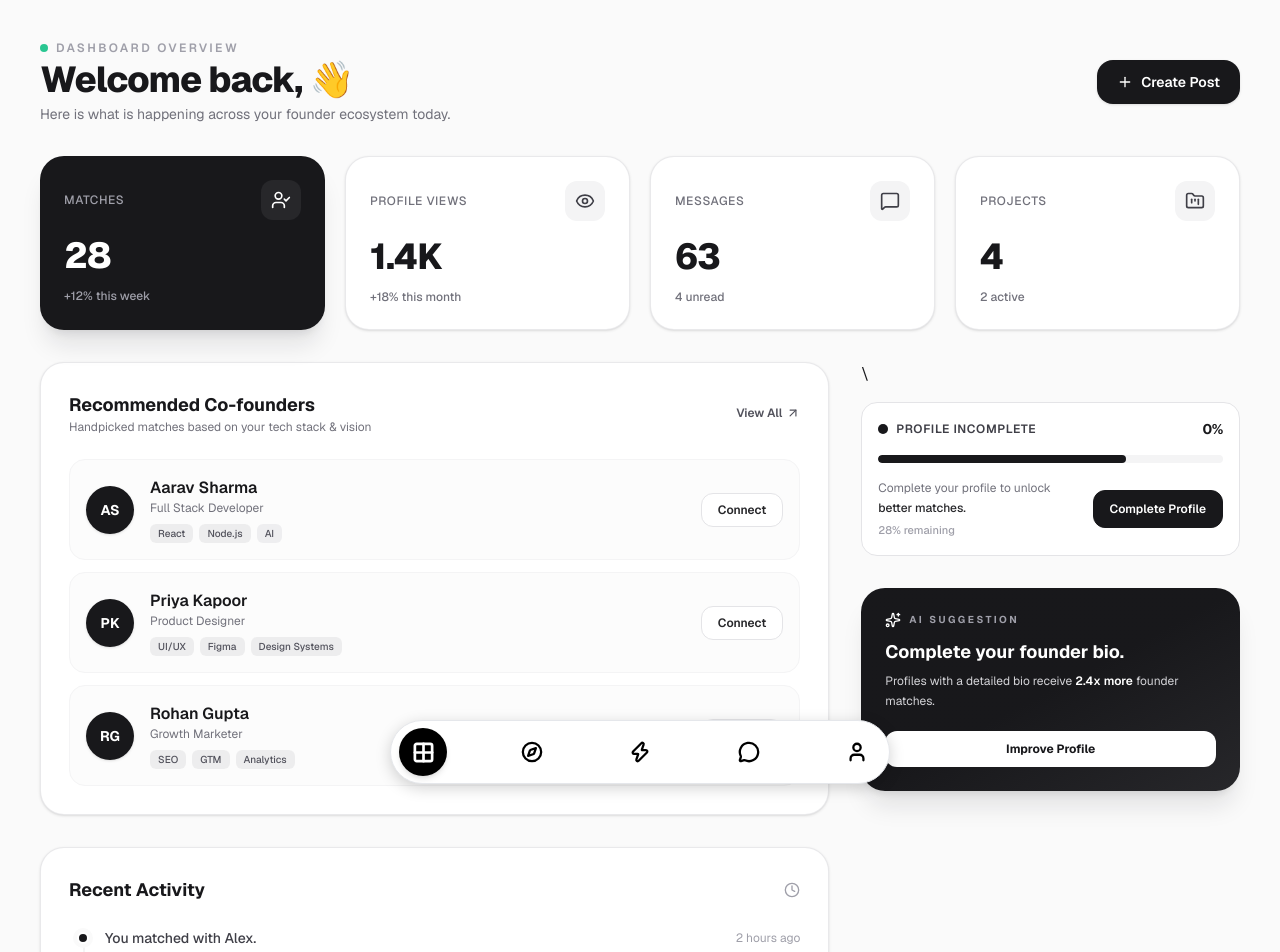
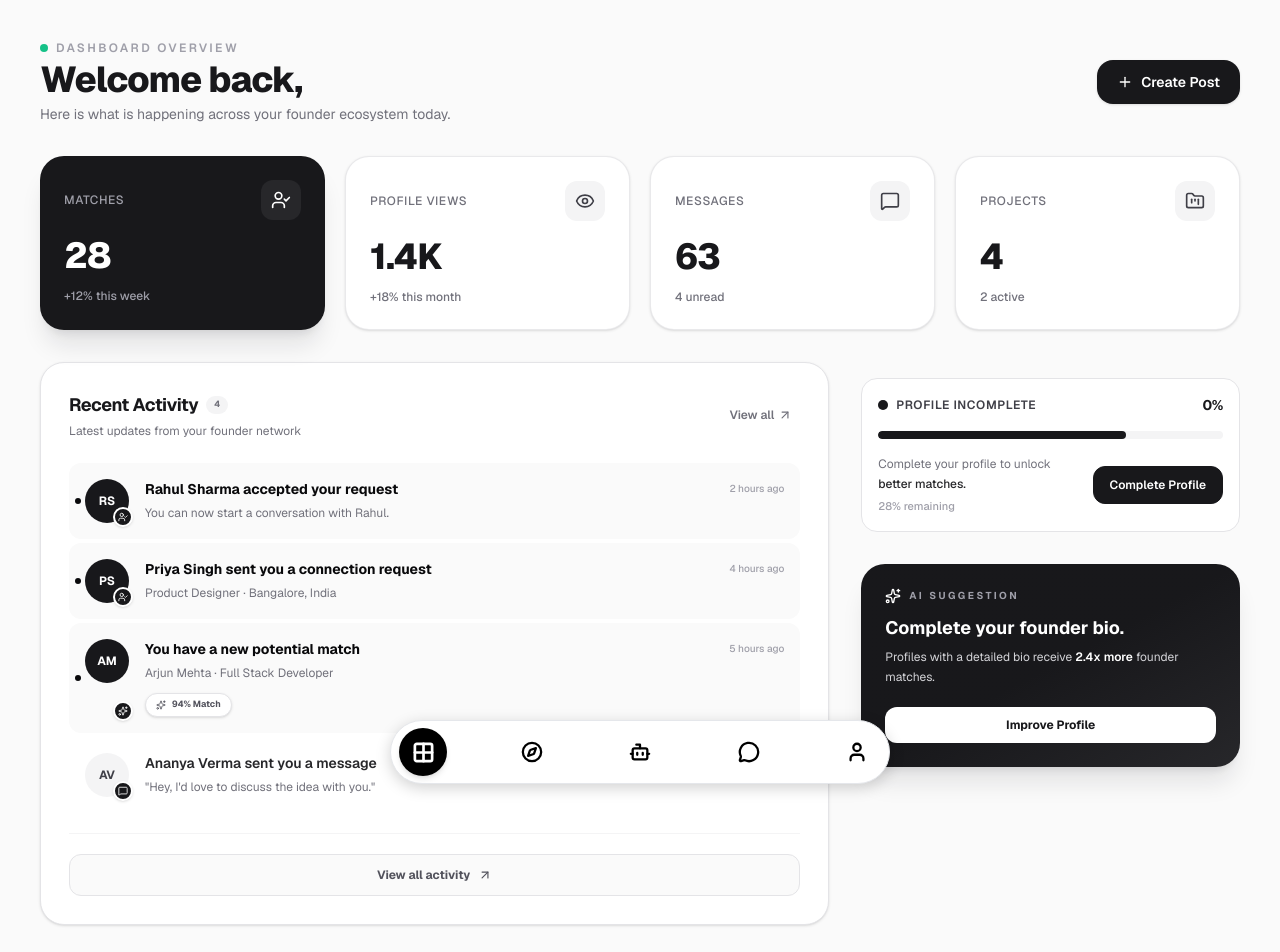
Before and after one commit to devcofinder-cloud/CoFinder-Frontend, a Next.js app: page /dashboard in a window 1280 px wide. Shown: the top 952 px of the page. Built offline with nearby package versions, Linux system fonts and the light colour scheme; sample sign-in values are in the browser's storage.

Commit message:
UI improve

```diff
--- a/app/(protected)/dashboard/Dashboard-Components/Footer.tsx
+++ b/app/(protected)/dashboard/Dashboard-Components/Footer.tsx
@@ -4,7 +4,7 @@ import { useState } from "react";
 import {
   Grid2X2,
   Compass,
-  Zap,
+  Bot,
   MessageCircle,
   User,
 } from "lucide-react";
@@ -13,7 +13,7 @@ import { useRouter } from "next/navigation";
 const tabs = [
   { id: "home", icon: Grid2X2 },
   { id: "explore", icon: Compass },
-  { id: "activity", icon: Zap },
+  { id: "bot", icon: Bot },
   { id: "chat", icon: MessageCircle },
   { id: "profile", icon: User },
 ];
--- a/app/(protected)/dashboard/page.tsx
+++ b/app/(protected)/dashboard/page.tsx
@@ -18,7 +18,7 @@ import { authStore } from "@/app/store/authStore";
 export default function DashboardPage() {
   const appRouter = useRouter();
 
-  const user = authStore((state)=>state.user)
+  const user = authStore((state) => state.user);
 
   const stats = [
     {
@@ -73,13 +73,44 @@ export default function DashboardPage() {
   ];
 
   const activities = [
-    { text: "You matched with Alex.", time: "2 hours ago" },
-    { text: "Your profile reached 120 views.", time: "5 hours ago" },
-    { text: "New founder joined your startup.", time: "1 day ago" },
-    { text: "Pitch deck uploaded.", time: "2 days ago" },
+    {
+      id: 1,
+      type: "connection",
+      title: "Rahul Sharma accepted your request",
+      description: "You can now start a conversation with Rahul.",
+      time: "2 hours ago",
+      avatar: "RS",
+      unread: true,
+    },
+    {
+      id: 2,
+      type: "request",
+      title: "Priya Singh sent you a connection request",
+      description: "Product Designer · Bangalore, India",
+      time: "4 hours ago",
+      avatar: "PS",
+      unread: true,
+    },
+    {
+      id: 3,
+      type: "match",
+      title: "You have a new potential match",
+      description: "Arjun Mehta · Full Stack Developer",
+      time: "5 hours ago",
+      avatar: "AM",
+      match: "94% Match",
+      unread: true,
+    },
+    {
+      id: 4,
+      type: "message",
+      title: "Ananya Verma sent you a message",
+      description: `"Hey, I'd love to discuss the idea with you."`,
+      time: "Yesterday",
+      avatar: "AV",
+      unread: false,
+    },
   ];
-
-
 
   return (
     <div className="min-h-screen bg-[#fafafa] p-6 sm:p-8 md:p-10 font-sans text-zinc-900">
@@ -94,7 +125,7 @@ export default function DashboardPage() {
               </p>
             </div>
             <h1 className="mt-1 text-3xl font-extrabold tracking-tight sm:text-4xl">
-              Welcome back, {user?.name} 👋
+              Welcome back, {user?.name}
             </h1>
             <p className="mt-1 text-sm text-zinc-500">
               Here is what is happening across your founder ecosystem today.
@@ -122,7 +153,7 @@ export default function DashboardPage() {
             </div>
 
             <span className="text-sm font-bold tracking-tight text-zinc-900">
-              {user?.completionStatus ||0}%
+              {user?.completionStatus || 0}%
             </span>
           </div>
 
@@ -145,7 +176,7 @@ export default function DashboardPage() {
               </p>
 
               <p className="mt-1 text-[11px] font-medium text-zinc-400">
-                28% remaining
+                25% remaining
               </p>
             </div>
 
@@ -170,45 +201,46 @@ export default function DashboardPage() {
         </div>
 
         {/* Stats Grid */}
-        <section className="grid gap-5 sm:grid-cols-2 lg:grid-cols-4">
+        <section className="grid gap-5 grid-cols-2 lg:grid-cols-4">
           {stats.map((item) => {
             const Icon = item.icon;
             return (
               <div
                 key={item.title}
-                className={`relative overflow-hidden rounded-3xl p-6 transition-all duration-300 hover:-translate-y-1 ${
+                className={`relative overflow-hidden rounded-3xl p-4 sm:p-6 transition-all duration-300 hover:-translate-y-1 ${
                   item.isPrimary
                     ? "bg-zinc-900 text-white shadow-xl shadow-zinc-900/10"
                     : "border border-zinc-200/80 bg-white shadow-sm hover:border-zinc-300 hover:shadow-md"
                 }`}
               >
-                <div className="flex items-center justify-between">
+                <div className="flex items-center justify-between gap-2">
                   <span
-                    className={`text-xs font-medium uppercase tracking-wider ${
+                    className={`text-[10px] font-medium uppercase tracking-wider sm:text-xs ${
                       item.isPrimary ? "text-zinc-400" : "text-zinc-500"
                     }`}
                   >
                     {item.title}
                   </span>
+
                   <div
-                    className={`rounded-xl p-2.5 ${
+                    className={`shrink-0 rounded-lg p-2 sm:rounded-xl sm:p-2.5 ${
                       item.isPrimary
                         ? "bg-zinc-800 text-white"
                         : "bg-zinc-100 text-zinc-700"
                     }`}
                   >
-                    <Icon className="h-5 w-5" />
+                    <Icon className="h-4 w-4 sm:h-5 sm:w-5" />
                   </div>
                 </div>
 
-                <div className="mt-4 flex items-baseline justify-between">
-                  <h2 className="text-4xl font-extrabold tracking-tight">
+                <div className="mt-3 flex items-baseline justify-between sm:mt-4">
+                  <h2 className="text-3xl font-extrabold tracking-tight sm:text-4xl">
                     {item.value}
                   </h2>
                 </div>
 
                 <p
-                  className={`mt-3 text-xs font-medium ${
+                  className={`mt-2 text-[10px] font-medium sm:mt-3 sm:text-xs ${
                     item.isPrimary ? "text-zinc-400" : "text-zinc-500"
                   }`}
                 >
@@ -223,18 +255,141 @@ export default function DashboardPage() {
         <div className="grid gap-8 lg:grid-cols-3">
           {/* Main Content Column */}
           <div className="lg:col-span-2 space-y-8">
+            {/* Recent Activity */}
+            <section className="rounded-2xl border border-zinc-200 bg-white p-4 shadow-sm sm:rounded-3xl sm:p-6 lg:p-7">
+              {/* ================= HEADER ================= */}
+              <div className="mb-5 flex items-start justify-between gap-3 sm:mb-6 sm:items-center">
+                <div className="min-w-0">
+                  <div className="flex items-center gap-2">
+                    <h2 className="text-base font-bold tracking-tight text-zinc-900 sm:text-lg">
+                      Recent Activity
+                    </h2>
+
+                    <span className="rounded-full bg-zinc-100 px-2 py-0.5 text-[9px] font-bold text-zinc-500">
+                      4
+                    </span>
+                  </div>
+
+                  <p className="mt-1 text-[11px] leading-4 text-zinc-500 sm:text-xs">
+                    Latest updates from your founder network
+                  </p>
+                </div>
+
+                <button
+                  onClick={() => appRouter.push("/activity")}
+                  className="flex shrink-0 items-center gap-1 rounded-lg px-2 py-1.5 text-[10px] font-semibold text-zinc-500 transition hover:bg-zinc-100 hover:text-zinc-950 sm:text-xs"
+                >
+                  <span>View all</span>
+                  <ArrowUpRight className="h-3 w-3 sm:h-3.5 sm:w-3.5 hidden sm:block" />
+                </button>
+              </div>
+
+              {/* ================= ACTIVITIES ================= */}
+              <div className="space-y-1">
+                {activities.map((activity) => (
+                  <div
+                    key={activity.id}
+                    className={`group relative flex gap-3 rounded-xl p-3 transition-all sm:gap-4 sm:p-4 ${
+                      activity.unread ? "bg-zinc-50" : "hover:bg-zinc-50/70"
+                    }`}
+                  >
+                    {/* Unread indicator */}
+                    {activity.unread && (
+                      <span className="absolute left-1 top-1/2 h-1.5 w-1.5 -translate-y-1/2 rounded-full bg-zinc-950 sm:left-1.5" />
+                    )}
+
+                    {/* ================= AVATAR ================= */}
+                    <div className="relative shrink-0">
+                      <div
+                        className={`flex h-10 w-10 items-center justify-center rounded-full text-[10px] font-bold sm:h-11 sm:w-11 sm:text-xs ${
+                          activity.unread
+                            ? "bg-zinc-900 text-white"
+                            : "bg-zinc-100 text-zinc-700"
+                        }`}
+                      >
+                        {activity.avatar}
+                      </div>
+
+                      {/* Activity type icon */}
+                      <div className="absolute -bottom-1 -right-1 flex h-5 w-5 items-center justify-center rounded-full border-2 border-white bg-zinc-900 text-white shadow-sm">
+                        {activity.type === "connection" && (
+                          <UserCheck className="h-2.5 w-2.5" />
+                        )}
+
+                        {activity.type === "request" && (
+                          <UserCheck className="h-2.5 w-2.5" />
+                        )}
+
+                        {activity.type === "match" && (
+                          <Sparkles className="h-2.5 w-2.5" />
+                        )}
+
+                        {activity.type === "message" && (
+                          <MessageSquare className="h-2.5 w-2.5" />
+                        )}
+                      </div>
+                    </div>
+
+                    {/* ================= CONTENT ================= */}
+                    <div className="min-w-0 flex-1">
+                      {/* Title + Time */}
+                      <div className="flex items-start justify-between gap-3">
+                        <h3
+                          className={`min-w-0 text-xs leading-5 sm:text-sm ${
+                            activity.unread
+                              ? "font-bold text-zinc-950"
+                              : "font-semibold text-zinc-800"
+                          }`}
+                        >
+                          {activity.title}
+                        </h3>
+
+                        <span className="shrink-0 pt-0.5 text-[9px] font-medium text-zinc-400 sm:text-[10px]">
+                          {activity.time}
+                        </span>
+                      </div>
+
+                      {/* Description */}
+                      <p className="mt-1 line-clamp-2 text-[10px] leading-4 text-zinc-500 sm:text-xs sm:leading-5">
+                        {activity.description}
+                      </p>
+
+                      {/* Match */}
+                      {activity.match && (
+                        <div className="mt-2.5 inline-flex items-center gap-1.5 rounded-full border border-zinc-200 bg-white px-2.5 py-1 text-[9px] font-bold text-zinc-600 shadow-sm">
+                          <Sparkles className="h-2.5 w-2.5" />
+                          {activity.match}
+                        </div>
+                      )}
+                    </div>
+                  </div>
+                ))}
+              </div>
+
+              {/* ================= FOOTER ================= */}
+              <div className="mt-4 border-t border-zinc-100 pt-4 sm:mt-5 sm:pt-5">
+                <button
+                  onClick={() => appRouter.push("/activity")}
+                  className="flex w-full items-center justify-center gap-2 rounded-xl border border-zinc-200 bg-zinc-50 py-3 text-[10px] font-bold text-zinc-600 transition-all hover:border-zinc-300 hover:bg-zinc-900 hover:text-white active:scale-[0.98] sm:text-xs"
+                >
+                  View all activity
+                  <ArrowUpRight className="h-3.5 w-3.5 hidden sm:block" />
+                </button>
+              </div>
+            </section>
+
             {/* Recommended Co-founders */}
             <section className="rounded-3xl border border-zinc-200/80 bg-white p-6 sm:p-7 shadow-sm">
-              <div className="mb-6 flex items-center justify-between">
-                <div>
+              <div className="mb-6 flex  justify-between">
+                <div className="w-1/2">
                   <h2 className="text-lg font-bold">Recommended Co-founders</h2>
                   <p className="text-xs text-zinc-500">
                     Handpicked matches based on your tech stack & vision
                   </p>
                 </div>
-                <button className="inline-flex items-center gap-1 text-xs font-semibold text-zinc-600 transition hover:text-black">
+                <button className="flex  gap-1   text-xs font-semibold text-zinc-600 transition hover:text-black">
                   <span>View All</span>
-                  <ArrowUpRight className="h-3.5 w-3.5" />
+                  <ArrowUpRight className="h-3.5 w-3.5 hidden sm:block" />
                 </button>
               </div>
 
@@ -275,31 +430,11 @@ export default function DashboardPage() {
                 ))}
               </div>
             </section>
-
-            {/* Recent Activity */}
-            <section className="rounded-3xl border border-zinc-200/80 bg-white p-6 sm:p-7 shadow-sm">
-              <div className="mb-6 flex items-center justify-between">
-                <h2 className="text-lg font-bold">Recent Activity</h2>
-                <Clock className="h-4 w-4 text-zinc-400" />
-              </div>
-
-              <div className="relative space-y-6 pl-2 before:absolute before:left-3.5 before:top-2 before:h-[calc(100%-16px)] before:w-0.5 before:bg-zinc-100">
-                {activities.map((item, i) => (
-                  <div key={i} className="relative flex items-center gap-4">
-                    <div className="z-10 flex h-3 w-3 shrink-0 items-center justify-center rounded-full border-2 border-white bg-zinc-900 ring-4 ring-zinc-50" />
-                    <div className="flex flex-1 items-center justify-between text-xs sm:text-sm">
-                      <p className="font-medium text-zinc-700">{item.text}</p>
-                      <span className="text-xs text-zinc-400">{item.time}</span>
-                    </div>
-                  </div>
-                ))}
-              </div>
-            </section>
           </div>
 
           {/* Sidebar Column */}
           <div className="space-y-8">
-            \{/* Profile Progress--- hidden in mobile screen  */}
+            {/* Profile Progress--- hidden in mobile screen  */}
             <div className="mt-4  hidden sm:block rounded-2xl border border-zinc-200 bg-white p-4">
               {/* Status */}
               <div className="flex items-center justify-between">
@@ -315,7 +450,7 @@ export default function DashboardPage() {
                 </div>
 
                 <span className="text-sm font-bold tracking-tight text-zinc-900">
-                {user?.completionStatus ||0}%
+                  {user?.completionStatus || 0}%
                 </span>
               </div>
 
@@ -381,8 +516,9 @@ export default function DashboardPage() {
               </p>
 
               <button
-              onClick={()=>appRouter.push('/profile')}
-              className="mt-5 w-full cursor-pointer rounded-xl bg-white py-2.5 text-xs font-bold text-zinc-900 transition hover:bg-zinc-100 active:scale-98">
+                onClick={() => appRouter.push("/profile")}
+                className="mt-5 w-full cursor-pointer rounded-xl bg-white py-2.5 text-xs font-bold text-zinc-900 transition hover:bg-zinc-100 active:scale-98"
+              >
                 Improve Profile
               </button>
             </section>
--- a/app/questionnair/page.tsx
+++ b/app/questionnair/page.tsx
@@ -83,7 +83,7 @@ export default function QuestionnairePage() {
   const isFirstQuestion = currentQuestion === 0;
   const isLastQuestion = currentQuestion === activeSet.questions.length - 1;
 
-  const appRouter = useRouter()
+  const appRouter = useRouter();
 
   const fetchQuestions = async (setNumber: number) => {
     try {
@@ -160,8 +160,6 @@ export default function QuestionnairePage() {
 
         return;
       }
-
-
 
       // All sets completed
       showModal(
@@ -379,7 +377,7 @@ export default function QuestionnairePage() {
                     onClick={handlePrev}
                     className="p-3.5 rounded-full cursor-pointer border-2 border-black font-semibold text-black hover:bg-zinc-100 bg-gray-100 transition active:translate-y-0.5"
                   >
-                    <ChevronLeft size={30} className="font-medium"/>
+                    <ChevronLeft size={30} className="font-medium" />
                   </button>
                 )}
 
```
